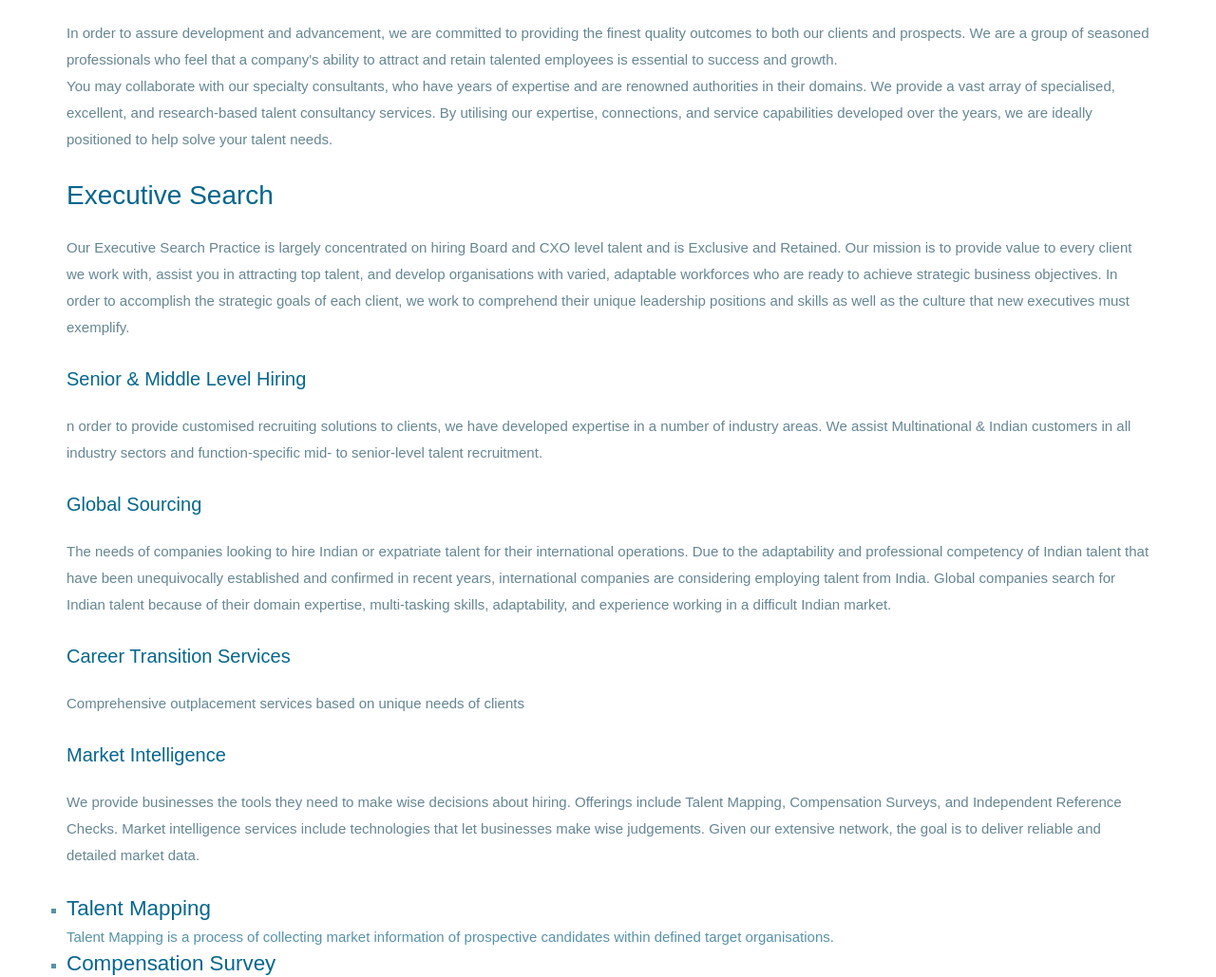
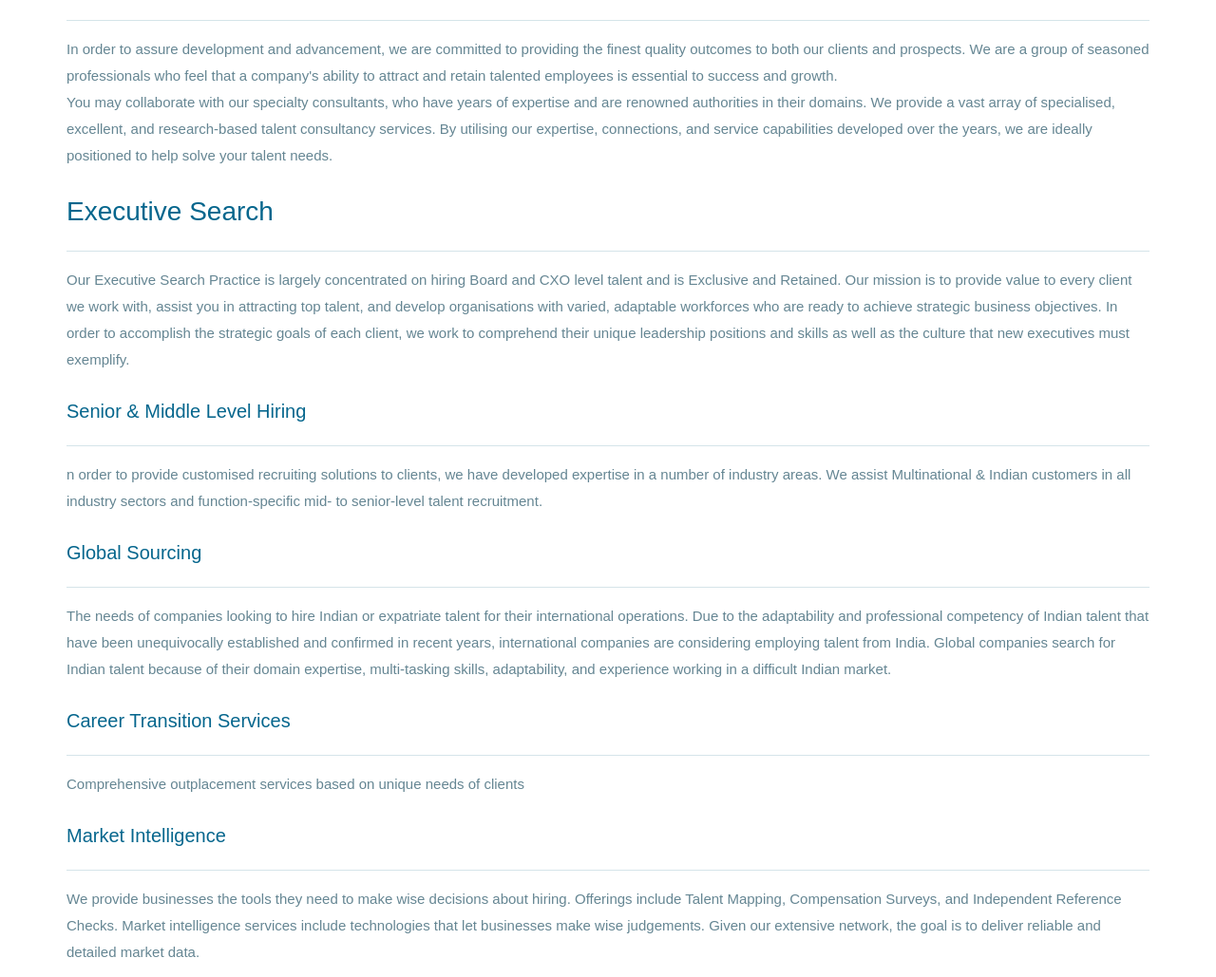
Before and after one commit to chandanlko/potential-x-hire, a plain HTML site: page wedo.html in a window 1280 px wide. Shown: the part 295-1324 px from the top of the page at 95% size. Drawn offline with nearby package versions, Linux system fonts and the light colour scheme.

Commit message:
Update wedo.html

```diff
--- a/wedo.html
+++ b/wedo.html
@@ -159,25 +159,25 @@
 
                     <div class="col-lg-12 wow fadeIn" data-wow-delay="0.5s">
 
-                        <h1 class="mb-4">What We Do?</h1>
+                        <h1 class="mb-4">What We Do?</h1><hr>
                         <p>In order to assure development and advancement, we are committed to providing the finest quality outcomes to both our clients and prospects.
                         We are a group of seasoned professionals who feel that a company's ability to attract and retain talented employees is essential to success and growth.</p>
                         <p>You may collaborate with our specialty consultants, who have years of expertise and are renowned authorities in their domains. We provide a vast array of specialised, excellent, and research-based talent consultancy services. By utilising our expertise, connections, and service capabilities developed over the years, we are ideally positioned to help solve your talent needs.</p>
                         <br>
-                        <h3 class="mb-4">Executive Search</h3>
+                        <h3 class="mb-4">Executive Search</h3><hr>
 
                         <p>Our Executive Search Practice is largely concentrated on hiring Board and CXO level talent and is Exclusive and Retained. Our mission is to provide value to every client we work with, assist you in attracting top talent, and develop organisations with varied, adaptable workforces who are ready to achieve strategic business objectives. In order to accomplish the strategic goals of each client, we work to comprehend their unique leadership positions and skills as well as the culture that new executives must exemplify. </p>
                         <br>
-                        <h5 class="mb-4">Senior & Middle Level Hiring</h5>
+                        <h5 class="mb-4">Senior & Middle Level Hiring</h5><hr>
                         <p>n order to provide customised recruiting solutions to clients, we have developed expertise in a number of industry areas. We assist Multinational & Indian customers in all industry sectors and function-specific mid- to senior-level talent recruitment.</p>
                         <br>
-                        <h5 class="mb-4">Global Sourcing</h5>
+                        <h5 class="mb-4">Global Sourcing</h5><hr>
                         <p>The needs of companies looking to hire Indian or expatriate talent for their international operations. Due to the adaptability and professional competency of Indian talent that have been unequivocally established and confirmed in recent years, international companies are considering employing talent from India. Global companies search for Indian talent because of their domain expertise, multi-tasking skills, adaptability, and experience working in a difficult Indian market.</p>
                         <br>
-                        <h5 class="mb-4">Career Transition Services</h5>
+                        <h5 class="mb-4">Career Transition Services</h5><hr>
                         <p>Comprehensive outplacement services based on unique needs of clients</p>
                         <br>
-                        <h5 class="mb-4">Market Intelligence</h5>
+                        <h5 class="mb-4">Market Intelligence</h5><hr>
                         <p>We provide businesses the tools they need to make wise decisions about hiring. Offerings include Talent Mapping, Compensation Surveys, and Independent Reference Checks. Market intelligence services include technologies that let businesses make wise judgements. Given our extensive network, the goal is to deliver reliable and detailed market data.
                         </p><br>
                          <p id="sachind">
```
